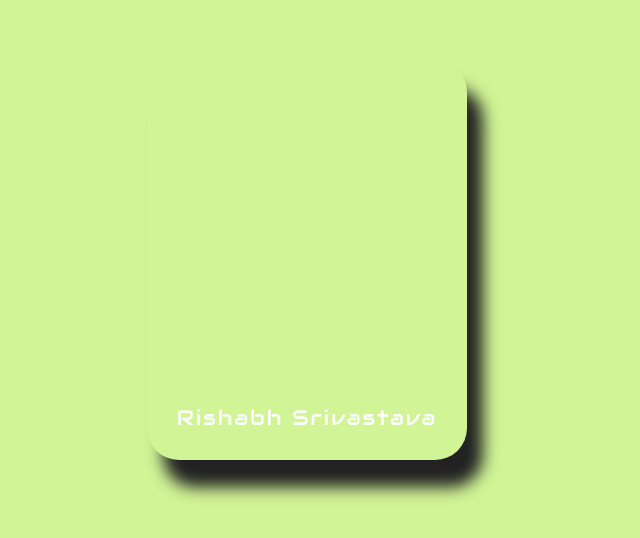
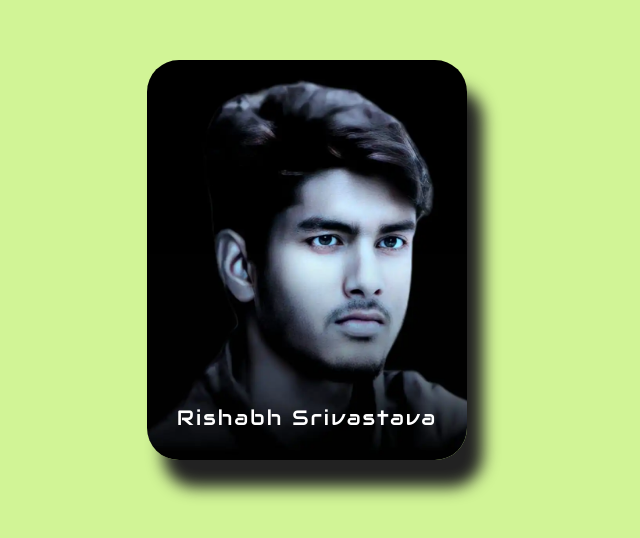
Before and after one commit to rishabh0777/Flipping-Card, a plain HTML site: page index.html in a window 1280 px wide. Shown: the part 140-678 px from the top of the page, without its empty margins (333-973 px from the left). Drawn offline with Linux system fonts and the light colour scheme; a script that the page names is missing; a web font is replaced by a local one.

Commit message:
image type changed to webp from jpeg

```diff
--- a/style.css
+++ b/style.css
@@ -42,7 +42,7 @@ html,body{
 }
 #front{
     transform: rotateY(0deg);
-    background-image:url(/mydarkPic);
+    background-image:url(/mydarkPic.webp);
     background-repeat: none;
     background-position: center;
     background-size: cover;
```
Also changed, not shown: mydarkPic.webp (added).
